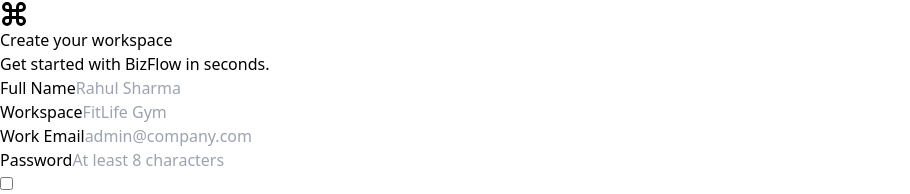
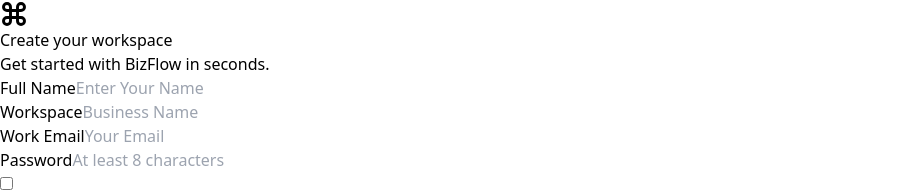
Before and after one commit to khanlazyanas/bizflow-saas-web, a React (Vite) app: page /register in a window 1280 px wide. Shown: the top 194 px of the page, without its empty margins (0-910 px from the left). Built offline with nearby package versions, Linux system fonts and the light colour scheme; no server answers.

Commit message:
update Register.jsx

```diff
--- a/src/pages/Register.jsx
+++ b/src/pages/Register.jsx
@@ -87,7 +87,7 @@ const Register = () => {
                     value={formData.fullName}
                     onChange={handleChange}
                     className="w-full px-4 py-3 bg-black/50 border border-white/10 rounded-xl focus:outline-none focus:border-white/30 focus:ring-1 focus:ring-white/20 transition-all duration-300 text-white font-medium placeholder:text-zinc-600 shadow-inner text-sm"
-                    placeholder="Rahul Sharma"
+                    placeholder="Enter Your Name"
                     disabled={isLoading}
                   />
                 </div>
@@ -101,7 +101,7 @@ const Register = () => {
                     value={formData.businessName}
                     onChange={handleChange}
                     className="w-full px-4 py-3 bg-black/50 border border-white/10 rounded-xl focus:outline-none focus:border-white/30 focus:ring-1 focus:ring-white/20 transition-all duration-300 text-white font-medium placeholder:text-zinc-600 shadow-inner text-sm"
-                    placeholder="FitLife Gym"
+                    placeholder="Business Name"
                     disabled={isLoading}
                   />
                 </div>
@@ -116,7 +116,7 @@ const Register = () => {
                   value={formData.email}
                   onChange={handleChange}
                   className="w-full px-4 py-3 bg-black/50 border border-white/10 rounded-xl focus:outline-none focus:border-white/30 focus:ring-1 focus:ring-white/20 transition-all duration-300 text-white font-medium placeholder:text-zinc-600 shadow-inner text-sm"
-                  placeholder="admin@company.com"
+                  placeholder="Your Email"
                   disabled={isLoading}
                 />
               </div>
```
